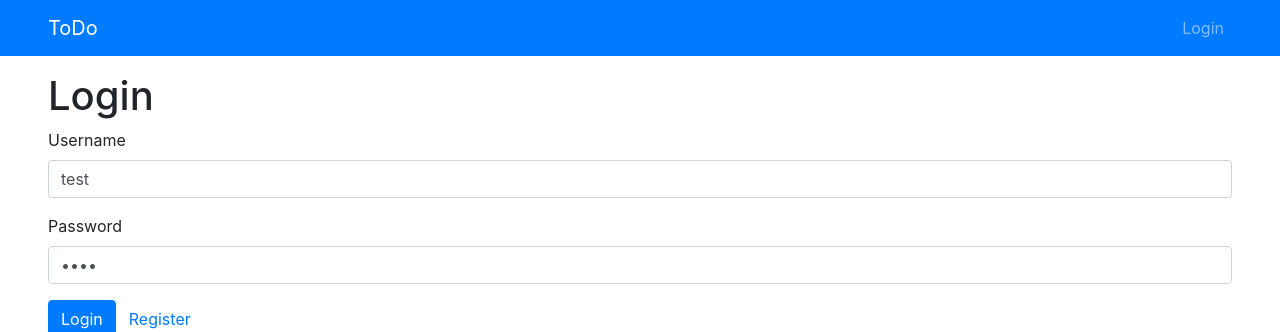
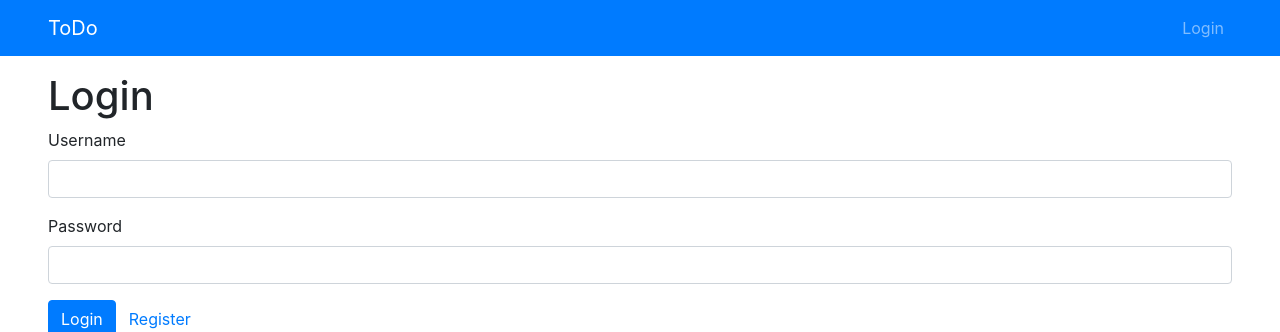
Before and after one commit to Christian-Nussbaum/bti7540q-todo-app, an Angular app: page /login in a window 1280 px wide. Shown: the top 332 px of the page. Built offline with nearby package versions, Linux system fonts and the light colour scheme.

Commit message:
Removed prefilled login credentials

```diff
--- a/src/app/login/login.component.ts
+++ b/src/app/login/login.component.ts
@@ -25,8 +25,8 @@ export class LoginComponent implements OnInit {
 
   ngOnInit(): void {
     this.loginForm = this.formBuilder.group({
-      username: ['test', Validators.required],
-      password: ['test', Validators.required]
+      username: ['', Validators.required],
+      password: ['', Validators.required]
     });
   }
 
```
